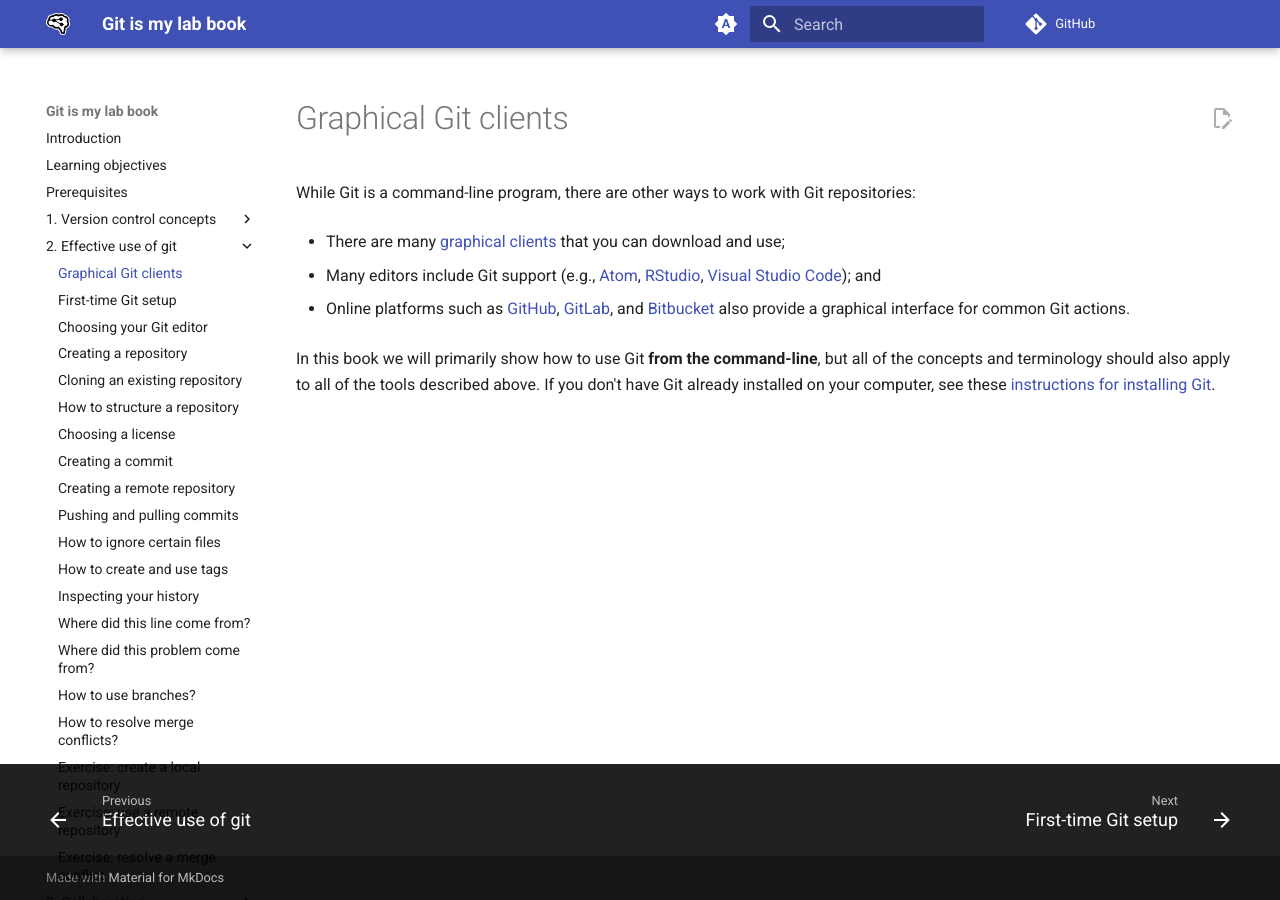
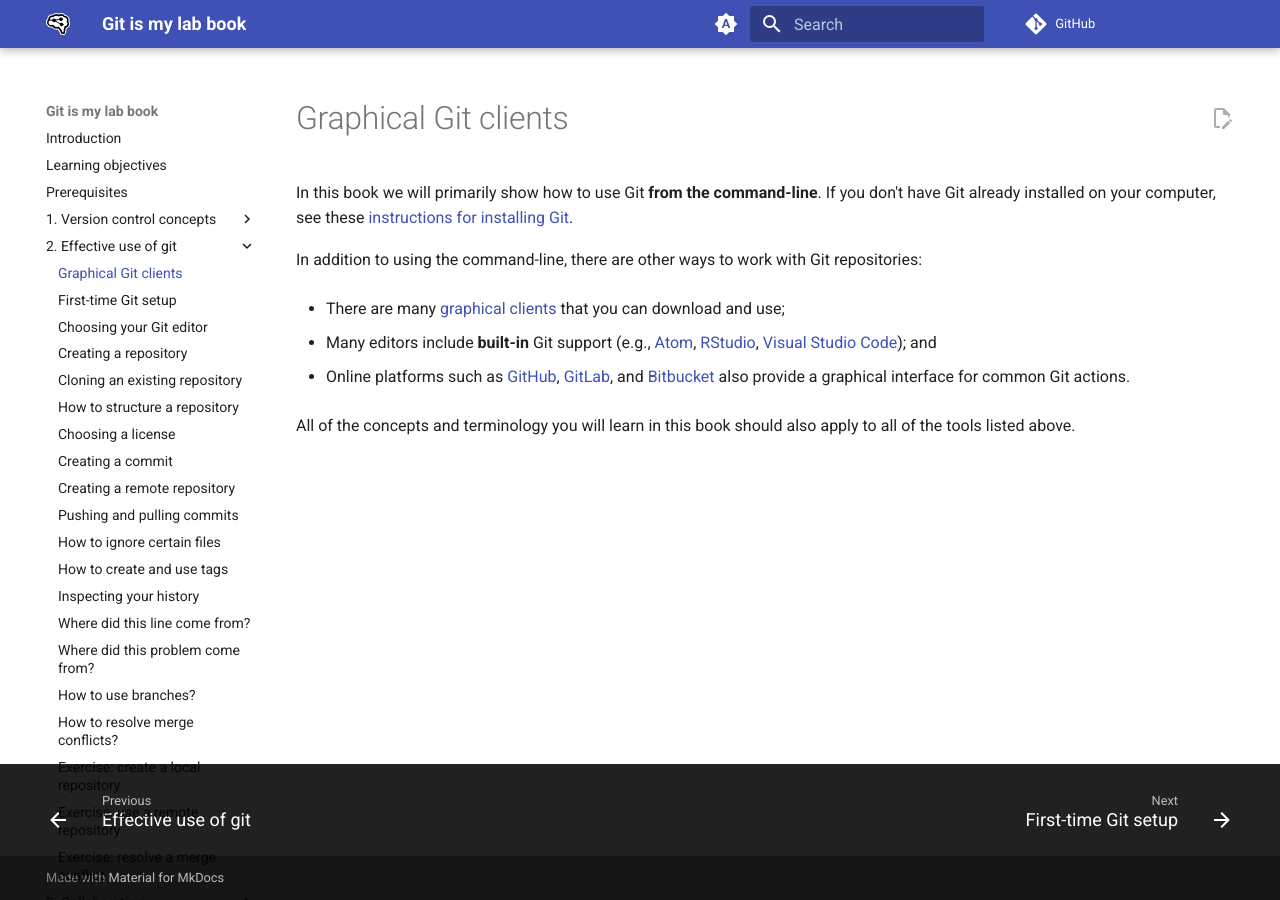
Before and after one commit to robmoss/git-is-my-lab-book, an MkDocs documentation site: the page built from docs/using-git/graphical-git-clients.md, in a window 1280 px wide. Built offline with MkDocs 1.6.1 and Material for MkDocs 9.7.7, drawn with Linux system fonts in a browser that asks for light colours; nearby versions of some CDN libraries; library files that are not in the unit come from our copies; comment, search, counter and statistics services are not loaded.

Commit message:
Add clarifications suggested by Nefel
One concern was the potential for confusion between editors that provide
built-in Git support, and command-line editors that can be used to write
commit messages.

```diff
--- a/docs/using-git/graphical-git-clients.md
+++ b/docs/using-git/graphical-git-clients.md
@@ -1,12 +1,14 @@
 # Graphical Git clients
 
-While Git is a command-line program, there are other ways to work with Git repositories:
+In this book we will primarily show how to use Git **from the command-line**.
+If you don't have Git already installed on your computer, see these [instructions for installing Git](https://git-scm.com/book/en/v2/Getting-Started-Installing-Git).
+
+In addition to using the command-line, there are other ways to work with Git repositories:
 
 - There are many [graphical clients](https://git-scm.com/downloads/guis) that you can download and use;
 
-- Many editors include Git support (e.g., [Atom](https://atom.io/), [RStudio](https://www.rstudio.com/), [Visual Studio Code](https://code.visualstudio.com/)); and
+- Many editors include **built-in** Git support (e.g., [Atom](https://atom.io/), [RStudio](https://www.rstudio.com/), [Visual Studio Code](https://code.visualstudio.com/)); and
 
 - Online platforms such as [GitHub](https://github.com/), [GitLab](https://gitlab.com/public), and [Bitbucket](https://bitbucket.org/) also provide a graphical interface for common Git actions.
 
-In this book we will primarily show how to use Git **from the command-line**, but all of the concepts and terminology should also apply to all of the tools described above.
-If you don't have Git already installed on your computer, see these [instructions for installing Git](https://git-scm.com/book/en/v2/Getting-Started-Installing-Git).
+All of the concepts and terminology you will learn in this book should also apply to all of the tools listed above.
```
Also changed, not shown: docs/contributors.md (+1 -0 lines).
